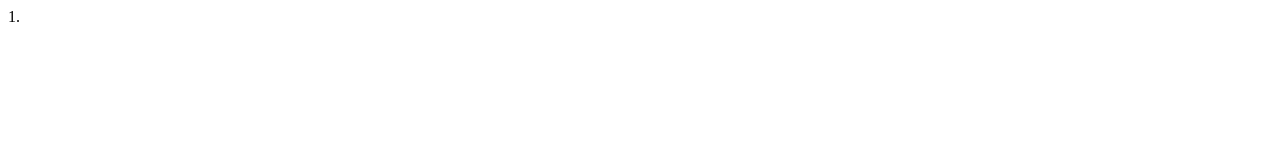
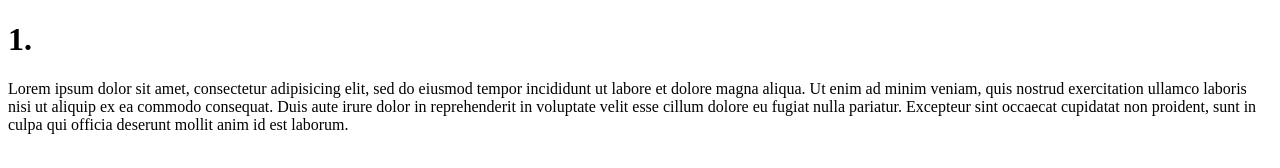
Before and after one commit to Arsennicums/html, a plain HTML site: page index.html in a window 1280 px wide. Drawn offline with Linux system fonts and the light colour scheme.

Commit message:
добавил заголовок и абзац

```diff
--- a/index.html
+++ b/index.html
@@ -4,6 +4,8 @@
             <title>Git</title>
         </head>
         <body>
-            1.
+            <h1>1.</h1>
+            <p>Lorem ipsum dolor sit amet, consectetur adipisicing elit, sed do eiusmod tempor incididunt ut labore et dolore magna aliqua. Ut enim ad minim veniam, quis nostrud exercitation ullamco laboris nisi ut aliquip ex ea commodo consequat. Duis aute irure dolor in reprehenderit in voluptate velit esse cillum dolore eu fugiat nulla pariatur. Excepteur sint occaecat cupidatat non proident, sunt in culpa qui officia deserunt mollit anim id est laborum.
+            </p>
         </body>
     </html>
```
